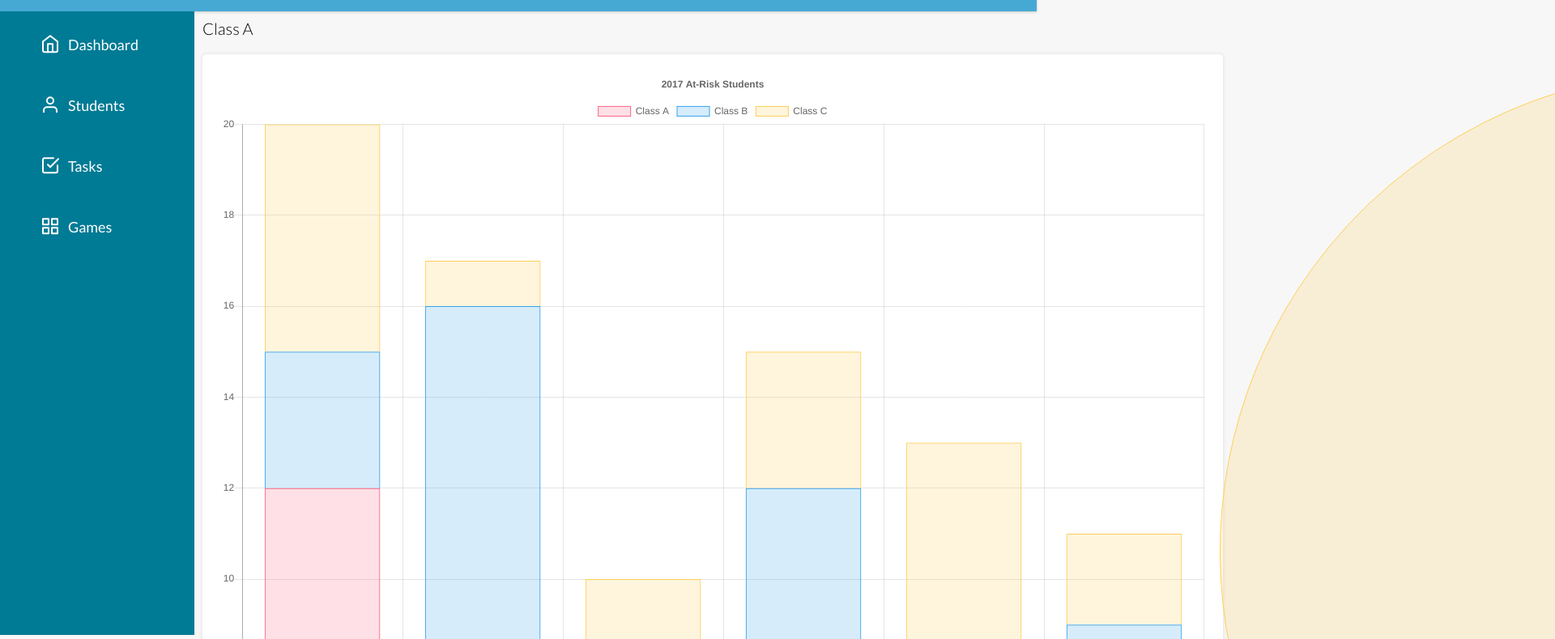
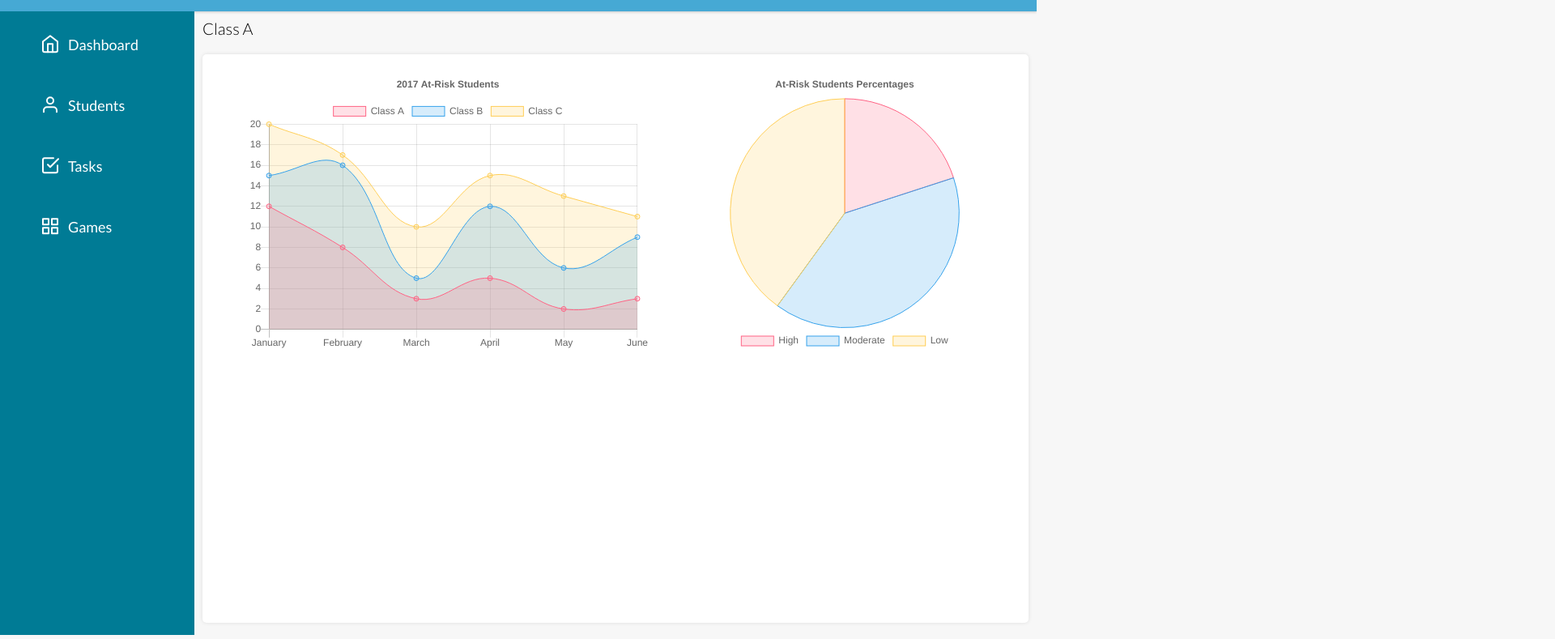
Before and after one commit to chrysophyta/se-dashboard-html, a plain HTML site: page student-list.html in a window 1280 px wide. Shown: the part 66-855 px from the top of the page at 81% size, 1920 px wide, since content can reach past the window. Drawn offline with nearby package versions, Linux system fonts and the light colour scheme.

Commit message:
fix studentlist graph

```diff
--- a/student-list.html
+++ b/student-list.html
@@ -34,8 +34,13 @@
 			<p class="card-title">Class A</p>
 			<div class="top">
 				<div class="card tab1">
-					<canvas id="linegraph" height="100" width="100"></canvas>
-					<canvas id="piechart" height="100" width="100"></canvas>
+					<div class="graph">
+						<canvas id="linegraph" height="350" width="500"></canvas>
+					</div>
+					<div class="graph">
+						<canvas id="piechart" height="350" width="350"></canvas>
+					</div>
+
 				</div>
 				<div class="card tab2 hide"></div>
 				<div class="card tab3 hide"></div>
@@ -47,7 +52,7 @@
 
   	var ctx = document.getElementById("linegraph").getContext('2d');
 	var linegraph = new Chart(ctx, {
-	    type: 'bar',
+	    type: 'line',
 	    data: {
 	        labels: ["January", "February", "March", "April", "May", "June"],
 	        datasets: [{
@@ -168,6 +173,10 @@
 		    type: 'pie',
 		    data: pieData,
 		    options:{
+			    title:{
+	                display:true,
+	                text:"At-Risk Students Percentages"
+	            },
 		    	scales: {
 	                yAxes: [{
 	                	display:false,
--- a/style.css
+++ b/style.css
@@ -335,7 +335,7 @@ thead td {
 
 }
 
-.card input[type="checkbox"] {
+#students input[type="checkbox"] {
 	opacity: 0;
 	cursor: pointer;
 }
@@ -376,6 +376,12 @@ a.class-card-button:hover{
 	width:100%;
 }
 
-.card.tab1 {
+.tab1{
 	display: flex;
+	justify-content: space-around;
 }
+
+#linegragh {
+	height:100px;
+	width:100px;
+}
```
